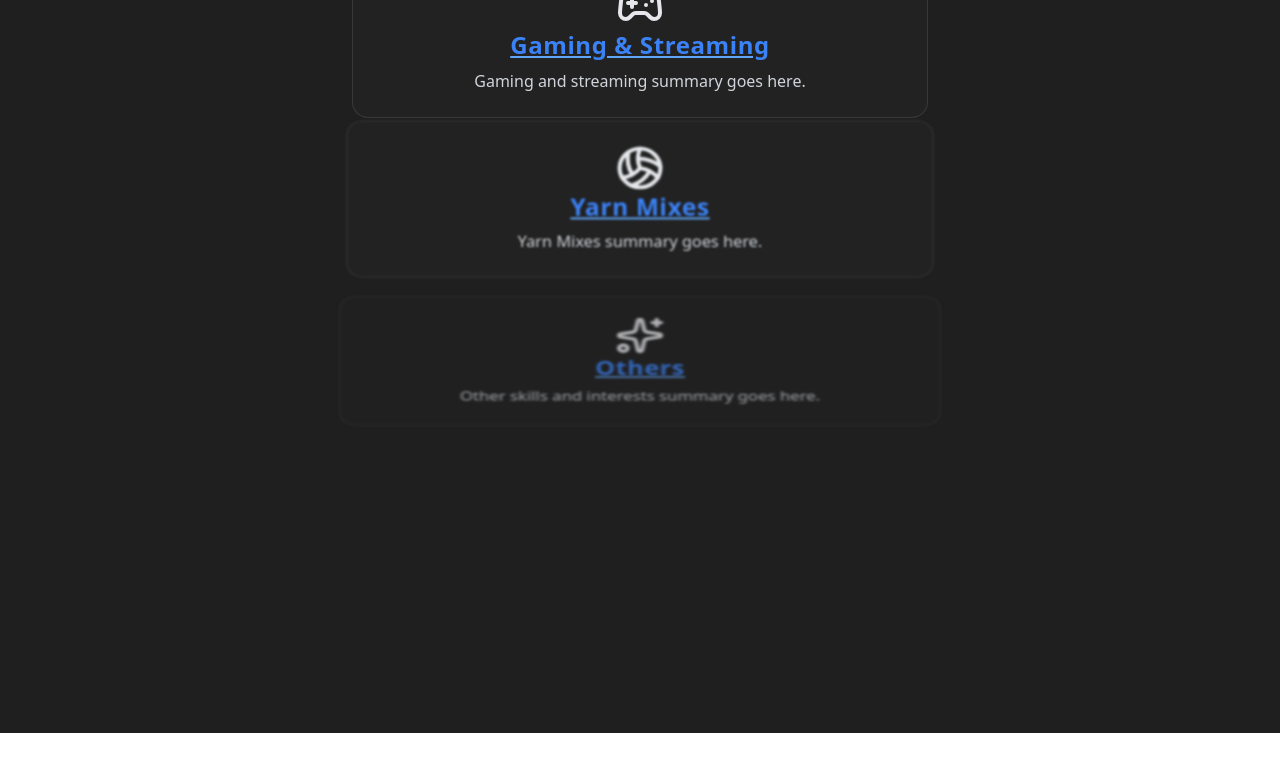
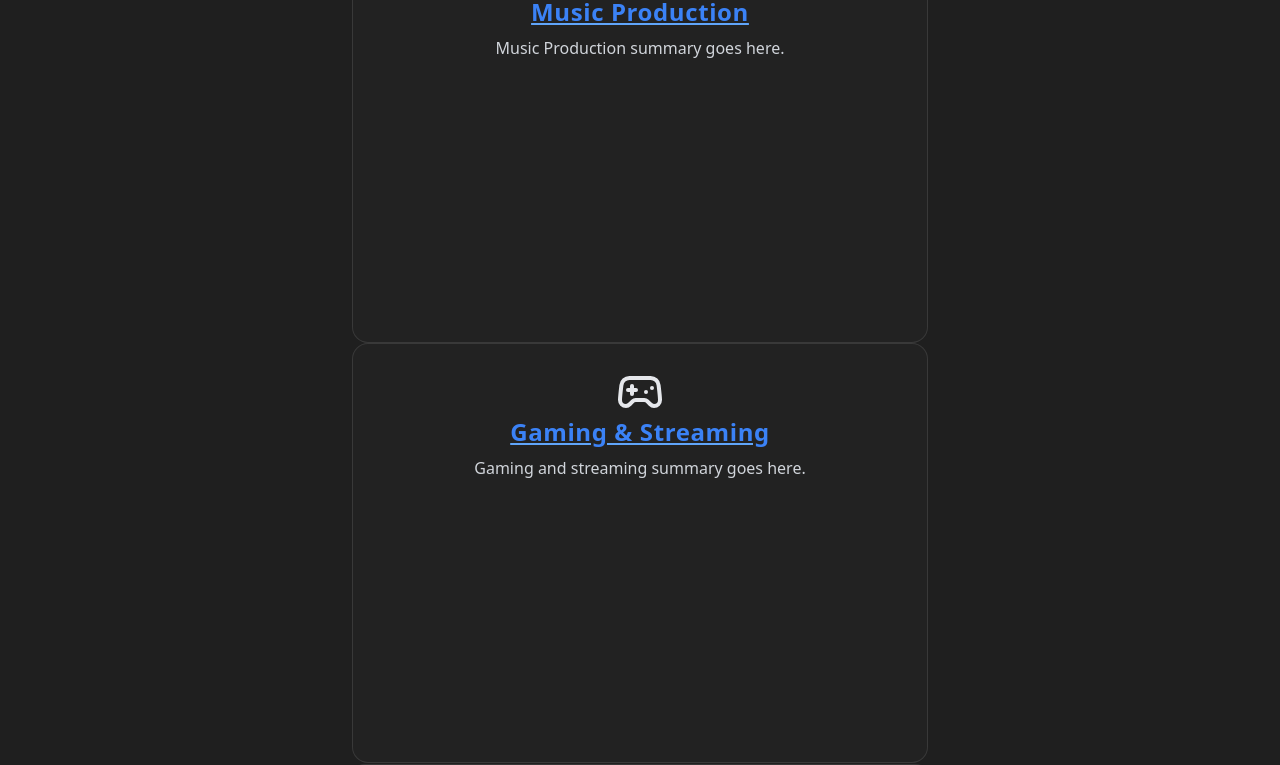
Before and after one commit to joshuakitong/portfolio, a React (Create React App) app: page /#/ in a window 1280 px wide. Shown: the part 1140-1905 px from the top of the page. Before the commit the page ends 1873 px from the top, so only its background shows below. Built offline with nearby package versions, Linux system fonts and the light colour scheme.

Commit message:
refactor: removed boardHeight

```diff
--- a/src/pages/Home.jsx
+++ b/src/pages/Home.jsx
@@ -48,7 +48,6 @@ export default function HomePage() {
   const introScale = useTransform(scrollY, [0, 500], [1, 0.8]);
   const introOpacity = useTransform(scrollY, [0, 500], [1, 0]);
   const iconOpacity = useTransform(scrollY, [0, 250], [1, 0]);
-  const boardHeight = 420;
 
   useEffect(() => {
     window.scrollTo(0, 0);
@@ -146,7 +145,7 @@ export default function HomePage() {
             <motion.div
               ref={ref}
               style={{ rotateX, scale, opacity, filter: blur }}
-              className={"relative bg-[#222] h-[" + boardHeight + "px] border border-white/10 p-6 rounded-2xl w-11/12 max-w-xl text-center flex flex-col justify-between overflow-hidden"}
+              className={"relative bg-[#222] h-[420px] border border-white/10 p-6 rounded-2xl w-11/12 max-w-xl text-center flex flex-col justify-between overflow-hidden"}
             >
               <div>
                 <div className="flex items-center justify-center">{skill.icon}</div>
@@ -160,7 +159,7 @@ export default function HomePage() {
         );
       })}
       {/* add a spacer at the end to give space for last board*/}
-      <div style={{ height: boardHeight / 2 + "px" }}></div>
+      <div style={{ height: "210px" }}></div>
 
       {(
         <motion.div
```
